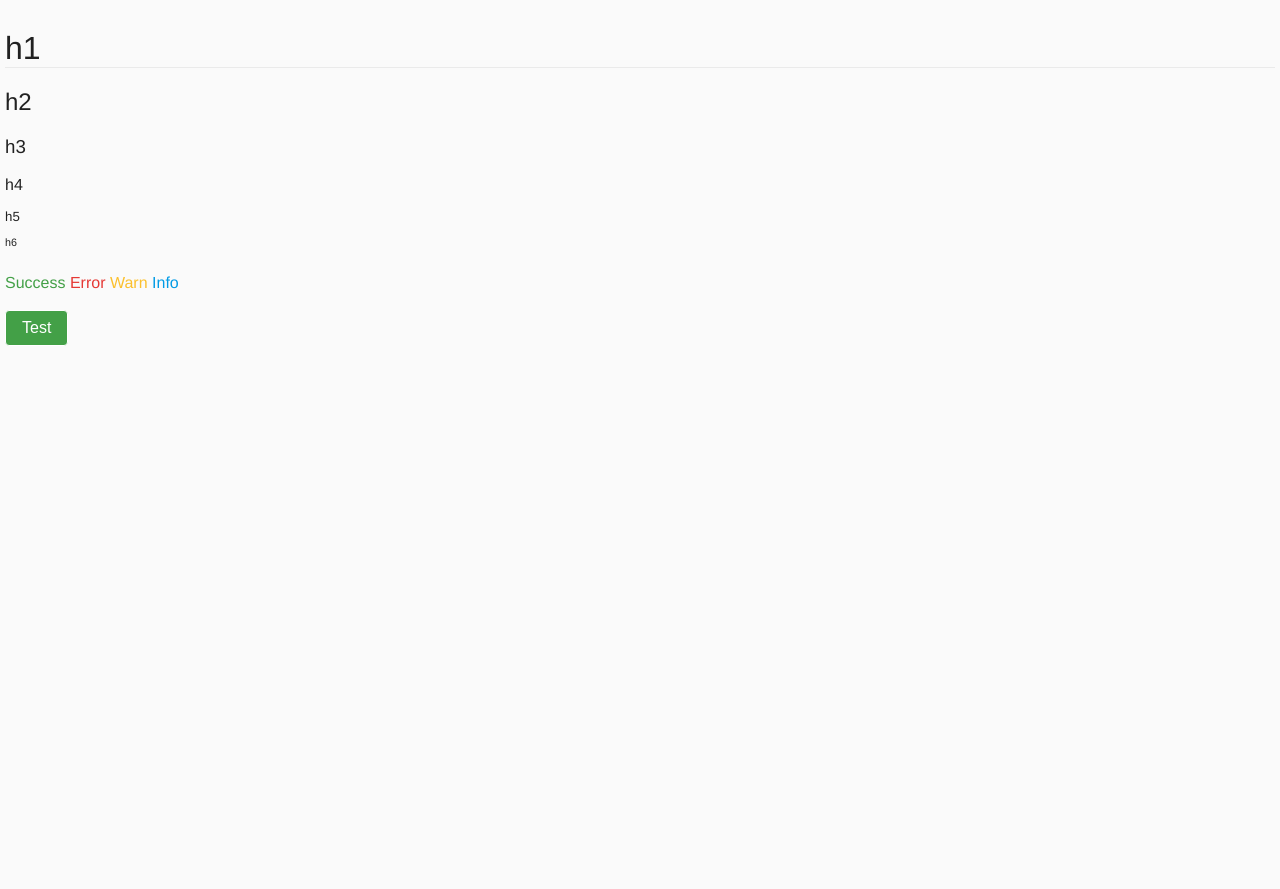
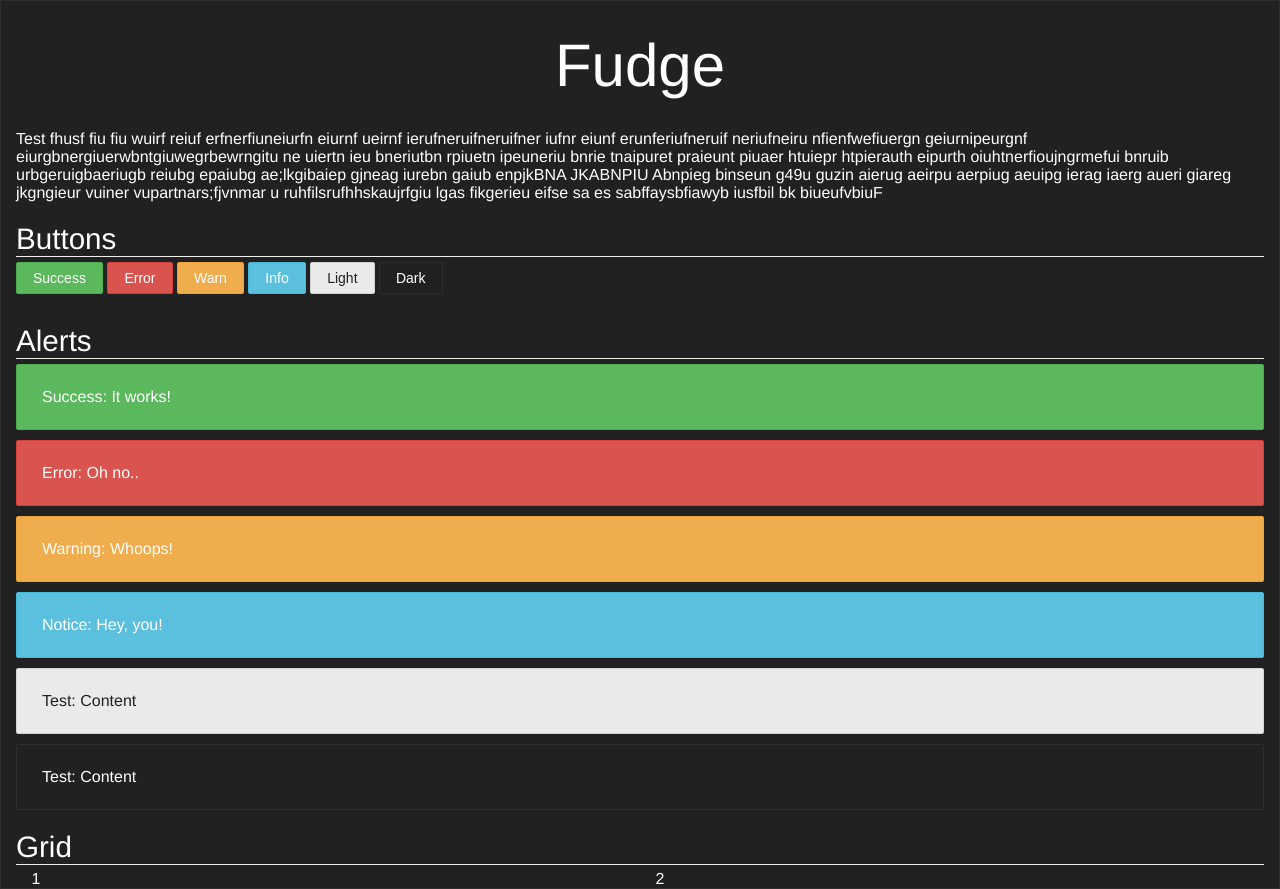
Before and after one commit to kurisubrooks/fudge, a plain HTML site: page src/index.html in a window 1280 px wide. Before the commit the page ends 800 px from the top, so only its background shows below. Drawn offline with Linux system fonts and the light colour scheme.

Commit message:
Base, Alerts, Button, Grid

```diff
--- a/src/css/fudge.scss
+++ b/src/css/fudge.scss
@@ -1,3 +1,6 @@
-body {
-    margin: 0;
-}
+@import "include/variables";
+
+@import "include/base";
+@import "include/alert";
+@import "include/button";
+@import "include/grid";
--- /dev/null
+++ b/src/css/include/alert.scss
@@ -0,0 +1,11 @@
+alert {
+    display: block;
+    padding: 18px 25px;
+    border-radius: 2px;
+    margin-bottom: $margin-bottom;
+}
+
+alert p {
+    display: inline-block;
+    margin: 5px 0;
+}
--- a/src/css/include/base.scss
+++ b/src/css/include/base.scss
@@ -1,3 +1,57 @@
 body {
+    font-family: "Helvetica Neue", Helvetica, Arial, sans-serif;
+    font-size: 1em;
+
+    background-color: $white;
+    color: $dark;
     margin: 0;
 }
+
+body.dark {
+    background-color: $dark;
+    color: $white;
+}
+
+main, wrap, .container {
+    margin: 0 15px;
+}
+
+h1.title,
+h2.title,
+h3.title,
+h4.title,
+h5.title,
+h6.title {
+    margin-bottom: 5px;
+    border-bottom: 1px solid $grey;
+}
+
+h1, h2, h3, h4, h5, h6 {
+    font-weight: 500;
+}
+
+h1 {font-size: 2.25em;  margin: 30px 0;}
+h2 {font-size: 1.85em;  margin: 20px 0;}
+h3 {font-size: 1.50em;  margin: 18px 0;}
+h4 {font-size: 1.25em;  margin: 15px 0;}
+h5 {font-size: 1.00em;  margin: 12px 0;}
+h6 {font-size: 0.75em;  margin: 8px 0;}
+
+b, strong {
+    font-weight: 500;
+}
+
+.white      {background-color: $white;}
+.black      {background-color: $black;}
+
+.light      {background-color: $light;    color:  $dark;   border: 1px solid $light-border;}
+.dark       {background-color: $dark;     color:  $white;  border: 1px solid $dark-border;}
+
+.success    {background-color: $success;  color:  $white;  border: 1px solid $success-border;}
+.error      {background-color: $error;    color:  $white;  border: 1px solid $error-border;}
+.warn       {background-color: $warn;     color:  $white;  border: 1px solid $warn-border;}
+.info       {background-color: $info;     color:  $white;  border: 1px solid $info-border;}
+
+.no-margin  {margin: 0 !important;}
+.no-border  {border: none !important;}
+.no-radius  {border-radius: 0 !important;}
--- /dev/null
+++ b/src/css/include/button.scss
@@ -0,0 +1,11 @@
+button {
+    display: inline-block;
+    padding: 7px 16px;
+    cursor: pointer;
+    border: none;
+    background-color: inherit;
+    border-radius: 2px;
+    font-size: 14px;
+
+    margin-bottom: $margin-bottom;
+}
--- /dev/null
+++ b/src/css/include/grid.scss
@@ -0,0 +1,39 @@
+$sz: 12;
+$box-margin: 1/80 * 100%;
+$number-boxes: 12;
+$base-box-width: 7 / 120 * 100%;
+
+row {
+  &:before,
+  &:after {
+    content: " ";
+    display: table;
+  }
+
+  &:after {
+    clear: both;
+  }
+}
+
+box {
+    float: left;
+    margin-left: $box-margin;
+    margin-right: $box-margin;
+}
+
+@media (max-width: $collapse) {
+    box {
+        width: 100% !important;
+        margin-left: auto;
+        margin-right: auto;
+        margin-bottom: 5px;
+        display: block;
+        float: none;
+    }
+}
+
+@for $i from 1 through $sz {
+  box.col-#{$i}{
+    width: $base-box-width * $i + $box-margin * 2 * ($i - 1);
+  }
+}
--- a/src/css/include/theme.scss
+++ /dev/null
@@ -1,9 +0,0 @@
-body {
-    background-color: #FAFAFA;
-    color: #212121;
-}
-
-body.dark {
-    background-color: #212121;
-    color: #FAFAFA;
-}
--- /dev/null
+++ b/src/css/include/variables.scss
@@ -0,0 +1,21 @@
+$white:     #FFF;
+$black:     #000;
+
+$light:     #EAEAEA;
+$grey:      #EFEFEF;
+$dark:      #212121;
+
+$success:   #5CB85C;
+$error:     #D9534F;
+$warn:      #F0AD4E;
+$info:      #5BC0DE;
+
+$light-border:      darken($light, 10);
+$dark-border:       lighten($dark, 5);
+$success-border:    darken($success, 5);
+$error-border:      darken($error, 5);
+$warn-border:       darken($warn, 5);
+$info-border:       darken($info, 5);
+
+$collapse:      800px;
+$margin-bottom: 10px;
--- a/src/index.html
+++ b/src/index.html
@@ -2,100 +2,66 @@
 <html lang="en">
     <head>
         <meta charset="utf-8">
-        <style>
-            body {
-                font-family: "Helvetica Neue", Helvetica, Arial, sans-serif;
-                font-size: 16px;
-                margin: 0;
-            }
+        <title>Fudge</title>
 
-            body {
-                background-color: #FAFAFA;
-                color: #212121;
-            }
+        <link href="css/fudge.min.css" type="text/css" rel="stylesheet">
+    </head>
+<body class="dark">
+    <main>
+        <h1 style="text-align:center;font-size:60px;">Fudge</h1>
 
-            body.dark {
-                background-color: #212121;
-                color: #FAFAFA;
-            }
+        <p>Test fhusf fiu fiu wuirf reiuf erfnerfiuneiurfn eiurnf ueirnf ierufneruifneruifner iufnr eiunf erunferiufneruif neriufneiru nfienfwefiuergn geiurnipeurgnf eiurgbnergiuerwbntgiuwegrbewrngitu ne uiertn ieu bneriutbn rpiuetn ipeuneriu bnrie tnaipuret praieunt piuaer htuiepr htpierauth eipurth oiuhtnerfioujngrmefui bnruib urbgeruigbaeriugb reiubg epaiubg ae;lkgibaiep gjneag iurebn gaiub enpjkBNA JKABNPIU Abnpieg binseun g49u guzin aierug aeirpu aerpiug aeuipg ierag iaerg aueri giareg jkgngieur vuiner vupartnars;fjvnmar u ruhfilsrufhhskaujrfgiu lgas fikgerieu eifse sa es sabffaysbfiawyb iusfbil bk biueufvbiuF</p>
 
-            main {
-                margin: 0 5px;
-            }
+        <h2 class="title">Buttons</h2>
 
-            h1.title,
-            h2.title,
-            h3.title,
-            h4.title,
-            h5.title,
-            h6.title {
-                margin-bottom: 5px;
-                border-bottom: 1px solid #EAEAEA;
-            }
-
-            h1,h2,h3,h4,h5,h6 {
-                font-weight: 500;
-            }
-
-            h1 {margin: 30px 0;}
-            h2 {margin: 20px 0;}
-            h3 {margin: 18px 0;}
-            h4 {margin: 15px 0;}
-            h5 {margin: 12px 0;}
-            h6 {margin: 8px 0;}
-
-            [color=white]   {color: #FFFFFF;}
-            [color=black]   {color: #000000;}
-
-            [color=light]   {color: #EAEAEA;}
-            [color=dark]    {color: #212121;}
-
-            [color=success] {color: #43A047;}
-            [color=error]   {color: #E53935;}
-            [color=warn]    {color: #FBC02D;}
-            [color=info]    {color: #039BE5;}
-
-            .white      {background-color: #FFFFFF;}
-            .black      {background-color: #000000;}
-
-            .light      {background-color: #EAEAEA;}
-            .dark       {background-color: #212121;}
-
-            .success    {background-color: #43A047;color: white;}
-            .error      {background-color: #E53935;color: white;}
-            .warn       {background-color: #FBC02D;color: white;}
-            .info       {background-color: #039BE5;color: white;}
-
-            button {
-                padding: 8px 16px;
-                cursor: pointer;
-                border: 1px solid;
-                background-color: inherit;
-                border-radius: 4px;
-                font-size: inherit;
-            }
-
-        </style>
-    </head>
-<body>
-    <main>
-        <h1 class="title">h1</h1>
-        <h2>h2</h2>
-        <h3>h3</h3>
-        <h4>h4</h4>
-        <h5>h5</h5>
-        <h6>h6</h6>
+        <button class="success">Success</button>
+        <button class="error">Error</button>
+        <button class="warn">Warn</button>
+        <button class="info">Info</button>
+        <button class="light">Light</button>
+        <button class="dark">Dark</button>
 
         <br>
 
-        <span color="success">Success</span>
-        <span color="error">Error</span>
-        <span color="warn">Warn</span>
-        <span color="info">Info</span>
+        <h2 class="title">Alerts</h2>
 
-        <br><br>
+        <alert class="success">
+            <b>Success:</b>
+            <p>It works!</p>
+        </alert>
 
-        <button class="success">Test</button>
+        <alert class="error">
+            <b>Error:</b>
+            <p>Oh no..</p>
+        </alert>
+
+        <alert class="warn">
+            <b>Warning:</b>
+            <p>Whoops!</p>
+        </alert>
+
+        <alert class="info">
+            <b>Notice:</b>
+            <p>Hey, you!</p>
+        </alert>
+
+        <alert class="light">
+            <b>Test:</b>
+            <p>Content</p>
+        </alert>
+
+        <alert class="dark">
+            <b>Test:</b>
+            <p>Content</p>
+        </alert>
+
+        <h2 class="title">Grid</h2>
+
+        <row>
+            <box class="col-6">1</box>
+            <box class="col-6">2</box>
+        </row>
+
     </main>
 </body>
 </html>
```
Also changed, not shown: src/css/fudge.css (added), src/css/fudge.min.css (added).
